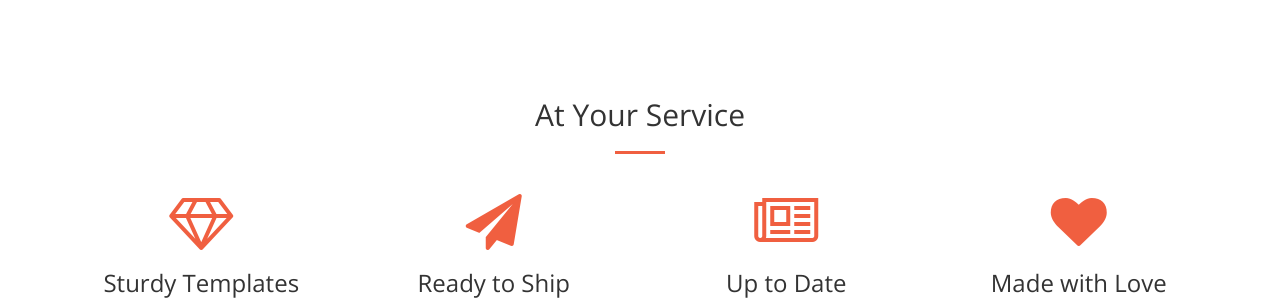
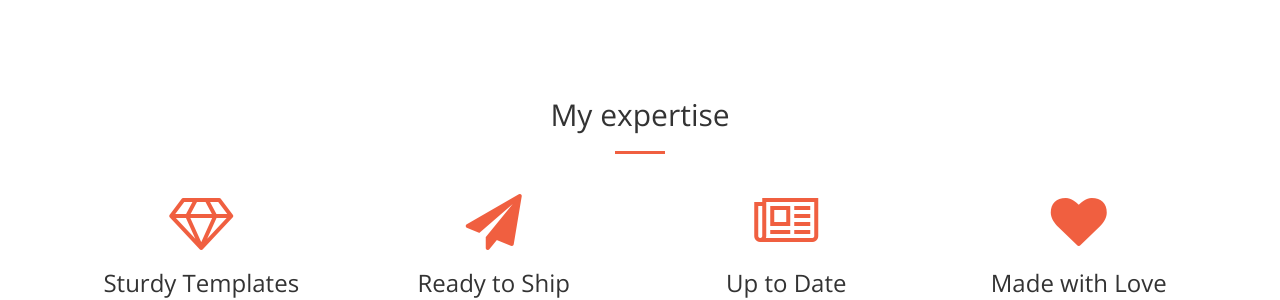
Before and after one commit to non-ceterisparibus/non-ceterisparibus.github.io, a Jekyll site: the page built from index.html, in a window 1280 px wide and 900 px high, scrolled down 1683 px. Shown: the part 166-466 px from the top of the window. Built offline with Jekyll 4.4.1, drawn with Linux system fonts in a browser that asks for light colours.

Commit message:
Update services.html

```diff
--- a/_includes/services.html
+++ b/_includes/services.html
@@ -2,7 +2,7 @@
     <div class="container">
         <div class="row">
             <div class="col-lg-12 text-center">
-                <h2 class="section-heading">At Your Service</h2>
+                <h2 class="section-heading">My expertise</h2>
                 <hr class="primary">
             </div>
         </div>
```
